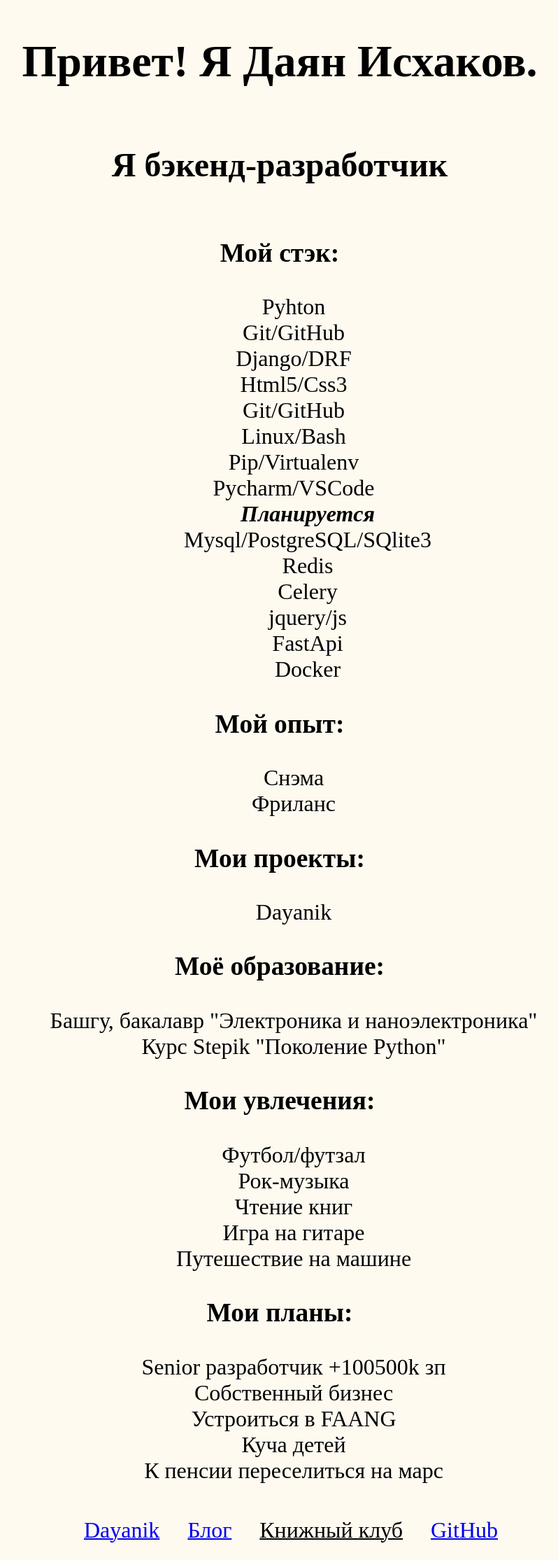
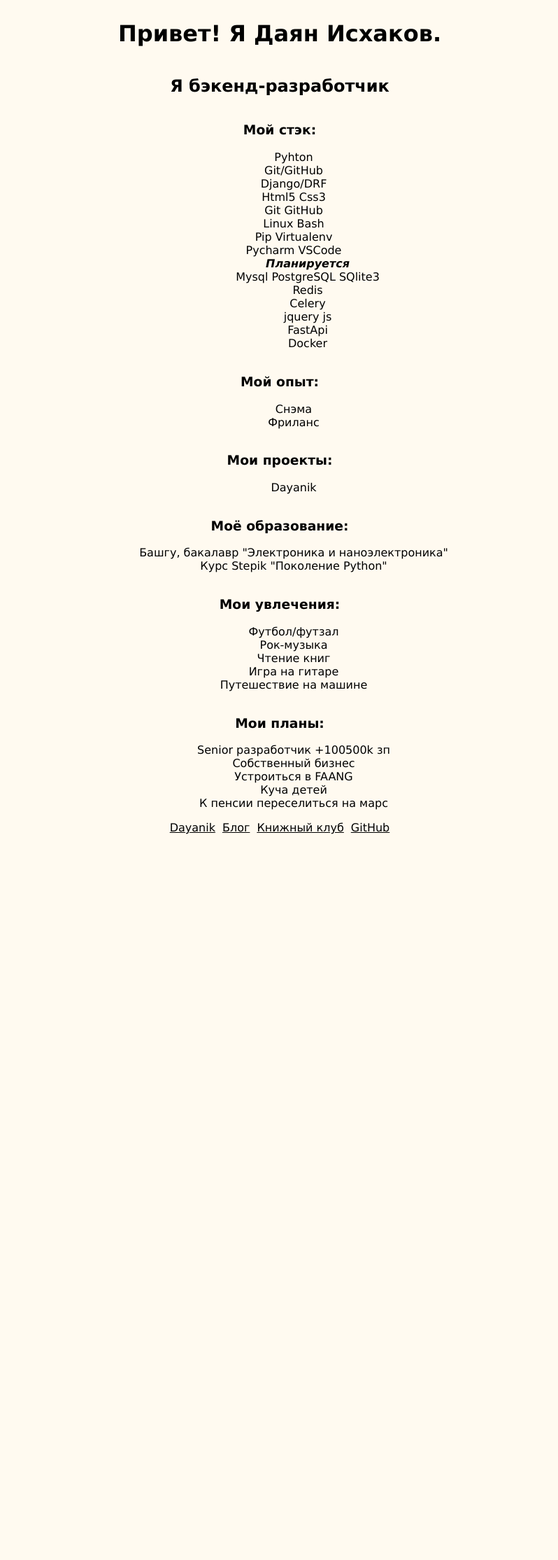
Before and after one commit to Dayad1994/Dayanik, a Django app: page / in a window 1280 px wide. Shown: the whole page at 70% size, without its empty margins (240-1038 px from the left). After the commit the page ends 1192 px from the top, so only its background shows below. Run offline with Django 4.2, Linux system fonts and the light colour scheme.

Commit message:
mod dayanik.html/css

```diff
--- a/dayanik/static/dayanik.css
+++ b/dayanik/static/dayanik.css
@@ -1,50 +1,39 @@
 body {
     background-color: floralwhite;
+    font-family:Verdana, Geneva, Tahoma, sans-serif;
 }
 
-.container {
+.wrapper {
+    display: flex;
+    flex-flow: row wrap;
+}
+
+.wrapper > * {
+    flex: 1 100%;
+}
+
+section, header {
     display: flex;
     flex-direction: column;
-    align-items: center;
-    font-size: 2em;
-    min-height: 100vh;
+    align-items: stretch;
     text-align: center;
+}
+
+footer {
+    display: flex;
+    flex-flow: row wrap;
+    justify-content: center;
+    gap: 10px;
 }
 
 ul {
     list-style-type: none;
 }
 
-.content {
-    flex-grow: 1;
-}
-
-
-.footbar {
-    width: 50%;
-}
-
-nav {
-    display: flex;
-    flex-direction: row;
-    justify-content: space-around;
-    width: 100%;
-    padding: 16px;
-}
-
-nav a {
-    text-decoration: underline 2px;
-    padding: 0 0.3em;
-}
-
-nav a:hover {
-    text-decoration: overline 2px;
-}
-
-nav a:visited {
+a:link, a:visited {
     color: black;
 }
 
-nav a:active {
-    color: black;
+a:hover {
+    text-decoration: overline;
 }
--- a/dayanik/templates/dayanik.html
+++ b/dayanik/templates/dayanik.html
@@ -1,6 +1,6 @@
 <!DOCTYPE html>
-<html>
-    <head lang="ru">
+<html lang="ru">
+    <head>
         <meta charset="utf-8">
         <meta name="viewport" content="width=device-width, initial-scale=1.0">
         <title>{% block title %}Dayanik.ru{% endblock %}</title>
@@ -8,46 +8,56 @@
         <link rel="shortcut icon" href="{% static 'favicon.ico' %}" type="image/x-icon">
         <link rel="stylesheet" href="{% static 'dayanik.css' %}">
     </head>
-    <!--Я бэкендр, если вёрстка дно, сделай получше-->
     <body>
-        <div class="container">
+    <div class="wrapper">
+        <header>
             <h1>Привет! Я Даян Исхаков.</h1>
             <h2>Я бэкенд-разработчик</h2>
-            <div class="content">
+        </header>
+        <section>
+            <article>
                 <h3>Мой стэк:</h3>
                 <ul>
                     <li>Pyhton</li>
                     <li>Git/GitHub</li>
                     <li>Django/DRF</li>
-                    <li>Html5/Css3</li>
-                    <li>Git/GitHub</li>
-                    <li>Linux/Bash</li>
-                    <li>Pip/Virtualenv</li>
-                    <li>Pycharm/VSCode</li>
+                    <li>Html5 Css3</li>
+                    <li>Git GitHub</li>
+                    <li>Linux Bash</li>
+                    <li>Pip Virtualenv</li>
+                    <li>Pycharm VSCode</li>
                     <ul>
                         <li><b><i>Планируется</i></b></li>
-                        <li>Mysql/PostgreSQL/SQlite3</li>
+                        <li>Mysql PostgreSQL SQlite3</li>
                         <li>Redis</li>
                         <li>Celery</li>
-                        <li>jquery/js</li>
+                        <li>jquery js</li>
                         <li>FastApi</li>
                         <li>Docker</li>
                     </ul>
                 </ul>
+            </article>
+            <article>
                 <h3>Мой опыт:</h3>
                 <ul>
                     <li>Снэма</li>
                     <li>Фриланс</li>
                 </ul>
+            </article>
+            <article>
                 <h3>Мои проекты:</h3>
                 <ul>
                     <li>Dayanik</li>
                 </ul>
+            </article>
+            <article>
                 <h3>Моё образование:</h3>
                 <ul>
                     <li>Башгу, бакалавр "Электроника и наноэлектроника"</li>
                     <li>Курс Stepik "Поколение Python"</li>
                 </ul>
+            </article>
+            <article>
                 <h3>Мои увлечения:</h3>
                 <ul>
                     <li>Футбол/футзал</li>
@@ -56,6 +66,8 @@
                     <li>Игра на гитаре</li>
                     <li>Путешествие на машине</li>
                 </ul>
+            </article>
+            <article>
                 <h3>Мои планы:</h3>
                 <ul>
                     <li>Senior разработчик +100500k зп</li>
@@ -64,15 +76,15 @@
                     <li>Куча детей</li>
                     <li>К пенсии переселиться на марс</li>
                 </ul>
-            </div>
-            <div class="footbar">
-                <nav>
-                    <a href="{% url 'posts:dayanik' %}">Dayanik</a>
-                    <a href="{% url 'posts:index' %}">Блог</a>
-                    <a href="">Книжный клуб</a>
-                    <a href="https://github.com/Dayad1994" target="_blank">GitHub</a>
-                </nav>
-            </div>
-        </div>
+            </article>
+        </section>
+
+        <footer>
+            <a href="{% url 'posts:dayanik' %}">Dayanik</a>
+            <a href="{% url 'posts:index' %}">Блог</a>
+            <a href="">Книжный клуб</a>
+            <a href="https://github.com/Dayad1994" target="_blank">GitHub</a>
+        </footer>
+    </div>
     </body>
 </html>
```
Also changed, not shown: dayanik/posts/static/dayanik.css (+22 -33 lines).
